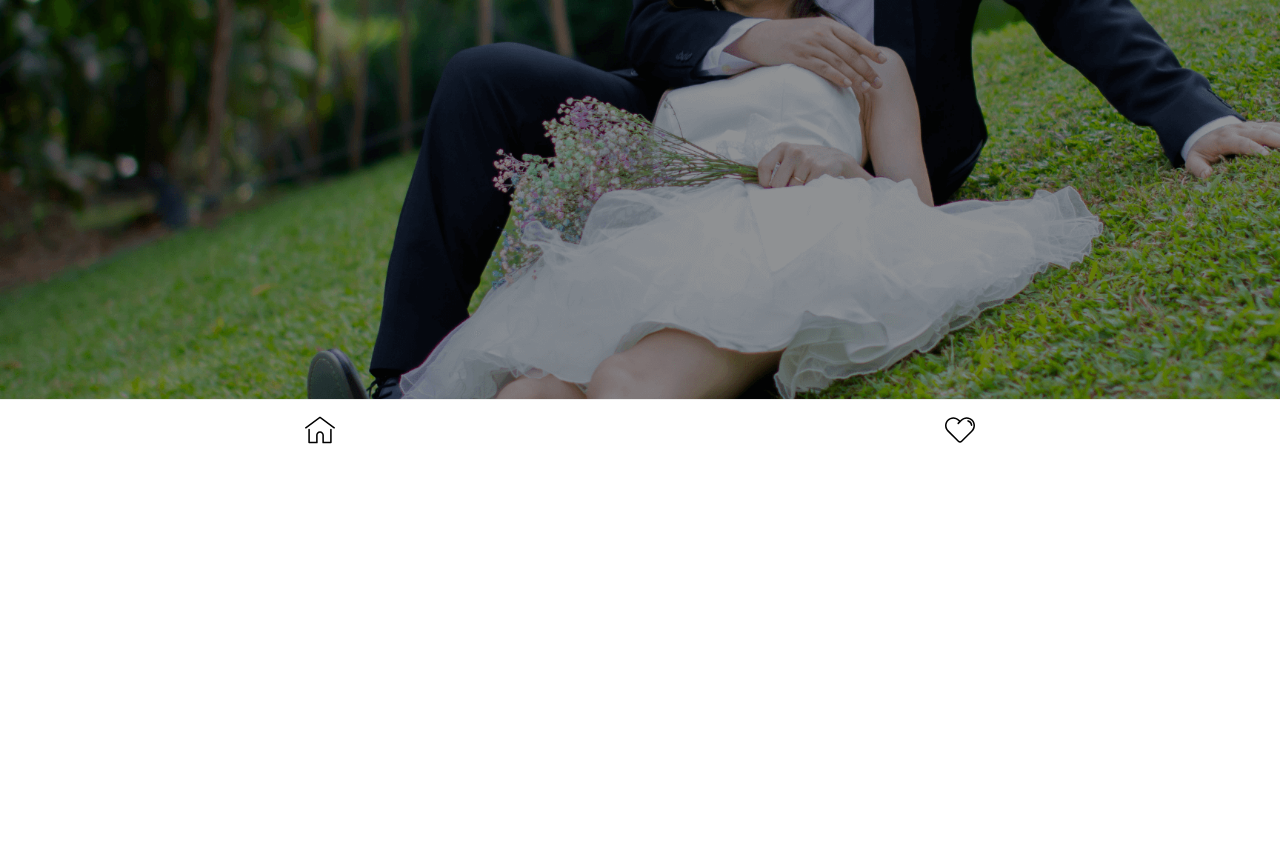
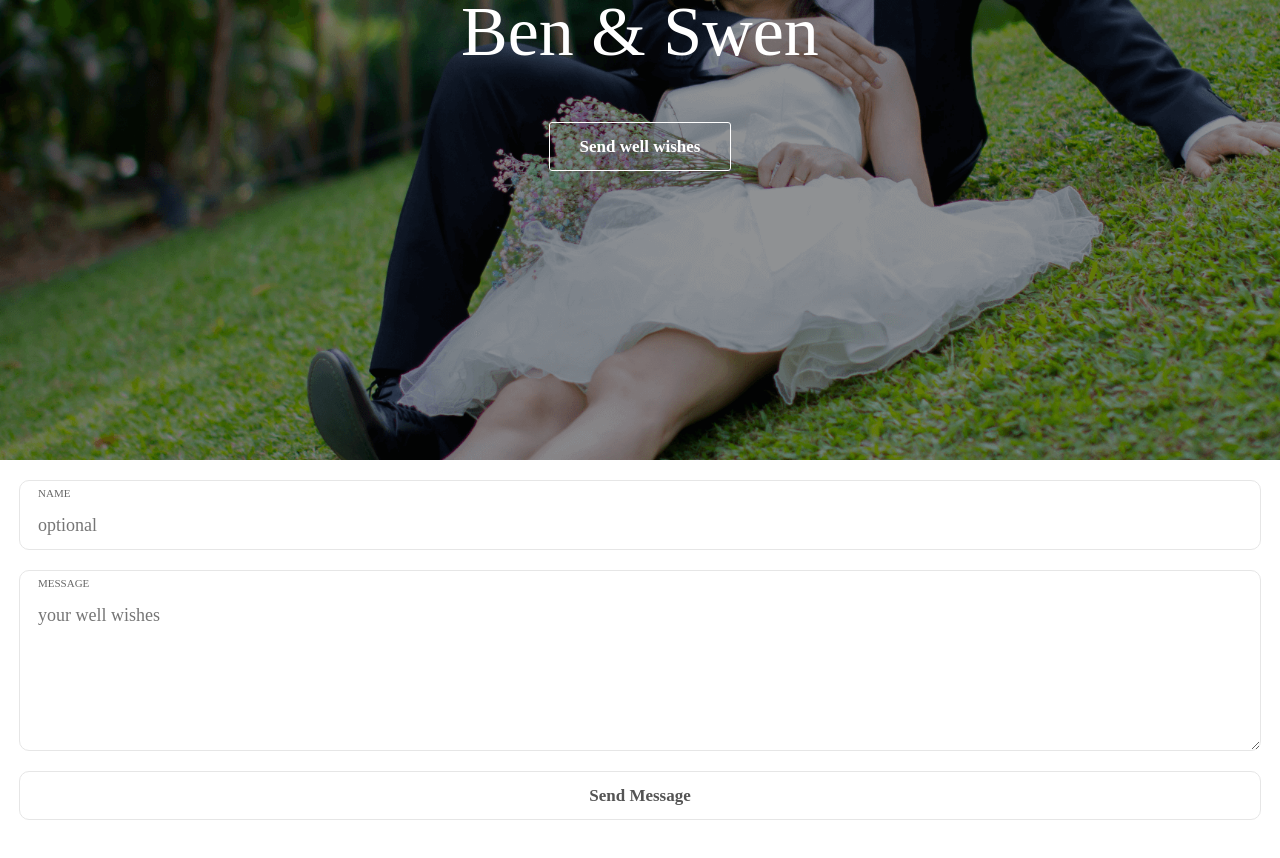
Before and after one commit to niccheww/wedding, a React (Create React App) app: page / in a window 1280 px wide. Shown: the part 340-1198 px from the top of the page. Before the commit the page ends 800 px from the top, so only its background shows below. Built offline with nearby package versions, Linux system fonts and the light colour scheme.

Commit message:
revamp dashboard

```diff
--- a/src/App.css
+++ b/src/App.css
@@ -1,3 +1,6 @@
+html {
+  scroll-behavior: smooth;
+}
 .App {
   display: flex;
   flex-direction: column;
--- a/src/App.js
+++ b/src/App.js
@@ -4,9 +4,6 @@ import { BrowserRouter as Router, Switch, Route } from "react-router-dom";
 
 import Dashboard from "./components/dashboard/dashboard";
 import MessageBoard from "./components/message-board/message-board";
-import MessageInput from "./components/message-input/message-input";
-import NoMatch from "./components/no-match/no-match";
-import Menu from "./components/menu/menu";
 
 function App() {
   return (
@@ -19,14 +16,7 @@ function App() {
           <Route path="/message-board">
             <MessageBoard />
           </Route>
-          <Route path="/wellwish">
-            <MessageInput />
-          </Route>
-          <Route path="*">
-            <NoMatch />
-          </Route>
         </Switch>
-        <Menu />
       </div>
     </Router>
   );
--- a/src/components/dashboard/dashboard.js
+++ b/src/components/dashboard/dashboard.js
@@ -1,11 +1,33 @@
+// import React from "react";
+// import styles from "./dashboard.module.css";
+
+// function Dashboard() {
+//   return (
+//     <div className={styles.mainBody}>
+//       <div className={styles.mainTitle}>Ben & Swen</div>
+//       <div className={styles.mainTitle2}>Invitation</div>
+//     </div>
+//   );
+// }
+// export default Dashboard;
+
 import React from "react";
 import styles from "./dashboard.module.css";
+import MessageInput from "../message-input/message-input";
 
 function Dashboard() {
   return (
     <div className={styles.mainBody}>
-      <div className={styles.mainTitle}>Ben & Swen</div>
-      <div className={styles.mainTitle2}>Invitation</div>
+      <div className={styles.section1Body} id="section1">
+        <div className={styles.section1Line1}>We're getting married</div>
+        <div className={styles.section1Line2}>Ben & Swen</div>
+        <a className={styles.section1ButtonContainer} href="#section2">
+          Send well wishes
+        </a>
+      </div>
+      <div className={styles.section2Body} id="section2">
+        <MessageInput />
+      </div>
     </div>
   );
 }
--- a/src/components/dashboard/dashboard.module.css
+++ b/src/components/dashboard/dashboard.module.css
@@ -1,4 +1,4 @@
-.mainBody {
+/* .mainBody {
   background: url("../../assets/image/BenSwenWallpaper.png") no-repeat center
     fixed;
   background-size: cover;
@@ -17,4 +17,45 @@
 }
 .mainTitle2 {
   margin-top: 12px;
+} */
+
+.mainBody, .section1Body, .section2Body {
+  height: 100%;
+  scroll-behavior: smooth;
+  width: 100%;
 }
+.section1Body {
+  align-items: center;
+  background: url("../../assets/image/BenSwenWallpaper.png") no-repeat center
+  fixed;
+  background-size: cover;
+  display: flex;
+  flex-direction: column;
+  justify-content: center;
+}
+.section2Body {
+  background-color: #fff;
+}
+.section1Line1 {
+  color: #fff;
+  font-family: Montserrat-Regular;
+  font-size: 20px;
+  padding-bottom: 20px;
+}
+.section1Line2 {
+  color: #fff;
+  font-family: Montserrat-SemiBold;
+  font-size: 70px;
+}
+.section1ButtonContainer {
+  border: 1px solid #fff;
+  border-radius: 3px;
+  color: #fff;
+  font-family: Montserrat-Regular;
+  font-size: 17px;
+  font-weight: bold;
+  line-height: 17px;
+  margin-top: 50px;
+  padding: 15px 30px;
+  text-decoration: none;
+}
--- a/src/components/menu/menu.js
+++ /dev/null
@@ -1,27 +0,0 @@
-import React from "react";
-import { useHistory } from "react-router-dom";
-import styles from "./menu.module.css";
-import Heart from "../../assets/icons/heart.svg";
-import Home from "../../assets/icons/home.svg";
-
-function Header() {
-  let history = useHistory();
-  return (
-    <div className={styles.menuContainer}>
-      <img
-        src={Home}
-        className={styles.icon}
-        alt="home"
-        onClick={() => history.push("/")}
-      />
-      <img
-        src={Heart}
-        className={styles.icon}
-        alt="heart"
-        onClick={() => history.push("/wellwish")}
-      />
-    </div>
-  );
-}
-
-export default Header;
--- a/src/components/menu/menu.module.css
+++ /dev/null
@@ -1,14 +0,0 @@
-.menuContainer {
-  align-items: center;
-  bottom: 0;
-  background-color: #fff;
-  border-top: 1px solid #ededed;
-  display: flex;
-  height: 60px;
-  justify-content: space-around;
-  position: fixed;
-  width: 100%;
-}
-.icon {
-  height: 30px;
-}
--- a/src/components/message-input/message-input.js
+++ b/src/components/message-input/message-input.js
@@ -49,7 +49,6 @@ function MessageInput() {
       <div className={messageError.length !== 0 ? style.errorContainer : null}>
         <span>{messageError}</span>
       </div>
-
       <div className={style.inputMainBody}>
         <label className={style.inputLabel}>Name</label>
         <input
@@ -59,7 +58,6 @@ function MessageInput() {
           onChange={(e) => setName(e.target.value)}
         />
       </div>
-
       <div className={style.inputMainBody}>
         <label className={style.inputLabel}>Message</label>
         <textarea
@@ -69,9 +67,8 @@ function MessageInput() {
           onChange={(e) => setMessage(e.target.value)}
         />
       </div>
-
       <div className={style.buttonContainer} onClick={sendMessage}>
-        <div>SEND</div>
+        <div>Send Message</div>
       </div>
     </div>
   );
--- a/src/components/message-input/message-input.module.css
+++ b/src/components/message-input/message-input.module.css
@@ -49,20 +49,21 @@
   resize: vertical;
 }
 .buttonContainer {
+  border: 1px solid #e6e6e6;
+  border-radius: 10px;
+  color: #545454;
+  cursor: pointer;
+  font-family: Montserrat-Regular;
+  font-size: 17px;
+  font-weight: bold;
+  line-height: 17px;
   margin: 20px 0;
+  padding: 15px 0;
+  text-decoration: none;
   width: 100%;
-  border-radius: 20px;
-  line-height: 1.5;
-  background: #9ed8eb;
-  color: #fff;
-  cursor: pointer;
 }
 .buttonContainer > div {
   text-align: center;
-  padding: 0.375rem 0.75rem;
-  font-weight: 400;
-  font-size: 1rem;
-  font-family: Montserrat-Regular;
 }
 .errorContainer {
   align-items: center;
--- a/src/components/no-match/no-match.js
+++ /dev/null
@@ -1,6 +0,0 @@
-import React from "react";
-
-function NoMatch() {
-  return <div>Sorry</div>;
-}
-export default NoMatch;
```
Also changed, not shown: src/assets/icons/heart.svg (deleted), src/assets/icons/home.svg (deleted), src/components/no-match/no-match.module.css (deleted).
